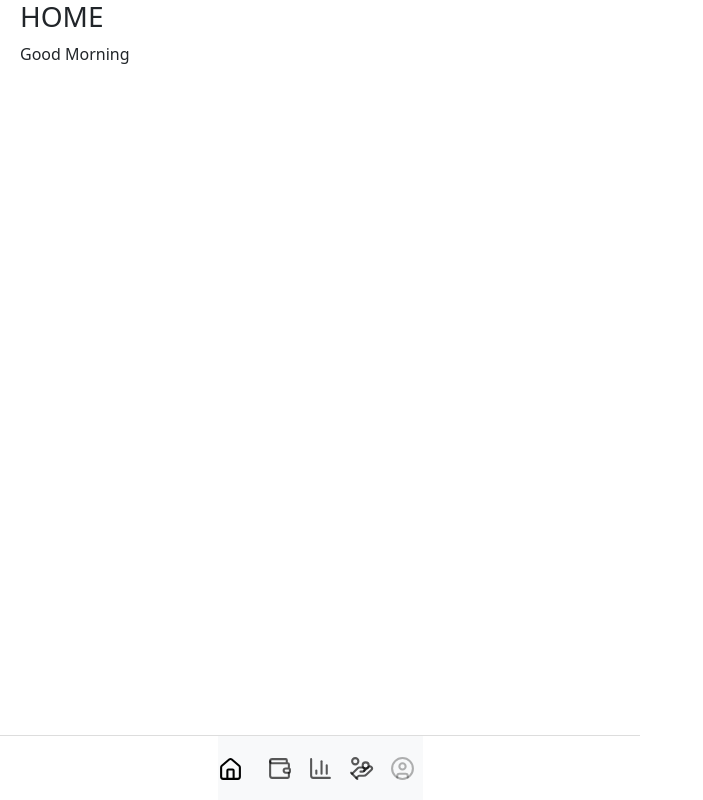
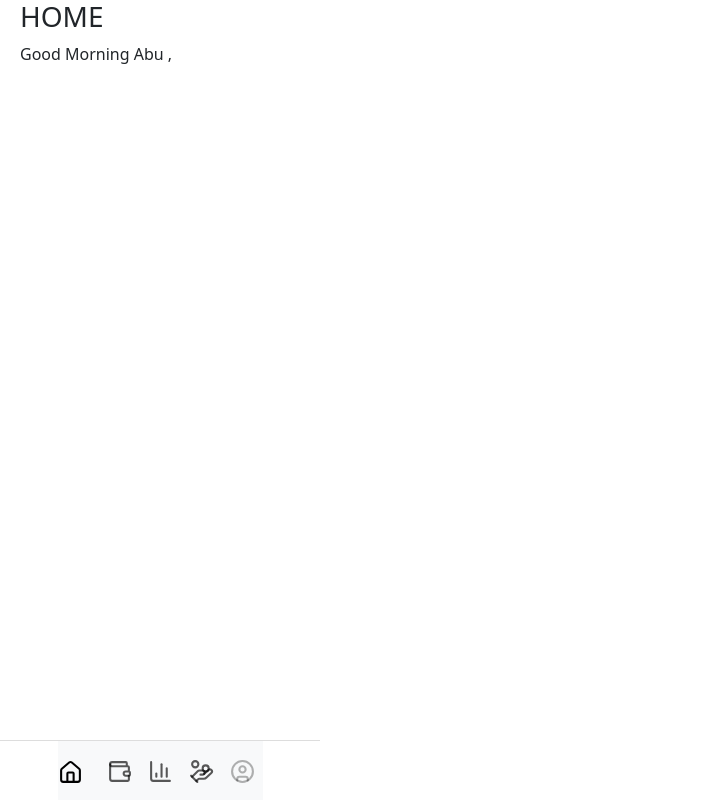
Before and after one commit to shaikhabuhasim0/finixy-expense-tracker, a React (Vite) app: page / in a window 1280 px wide. Shown: the whole page, without its empty margins (0-703 px from the left). Built offline with nearby package versions, Linux system fonts and the light colour scheme.

Commit message:
small change

```diff
--- a/src/App.css
+++ b/src/App.css
@@ -9,11 +9,11 @@
   bottom: 0;
   left: 0;
 
-  width: 50%;
-  height: 65px;
+  width: 25%;
+  height: 60px;
+
 
   display: flex;
-  /* align-items: center; */
 
   background: #fff;
   border-top: 1px solid #ddd;
@@ -21,3 +21,11 @@
 
  justify-content: space-evenly;
 }
+
+/* homepage  */
+
+.homeposition{
+
+    align-items: center;
+    justify-content: center;
+}
--- a/src/Components/Homepage.jsx
+++ b/src/Components/Homepage.jsx
@@ -4,8 +4,10 @@ export default function Homepage(props) {
     const [greetname , setgreetname]= useState("User")
 
   return (<>
+  <div className='homeposition'>
     <div><h3>{props.homepage}</h3></div>
-    <div className='usergreetings'> Good Morning </div>
+    <div className='usergreetings'> Good Morning Abu ,</div>
+    </div>
     </>
   )
 }
```
